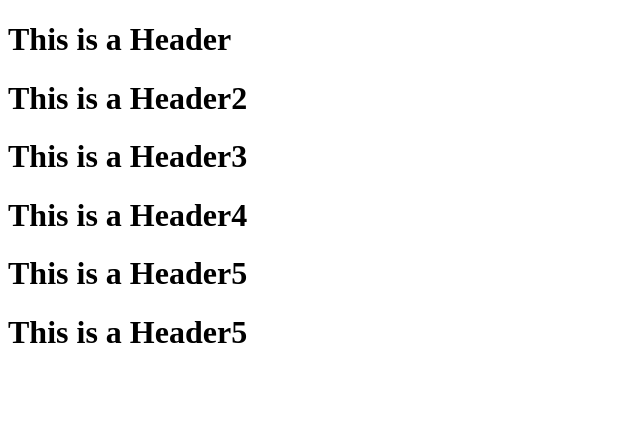
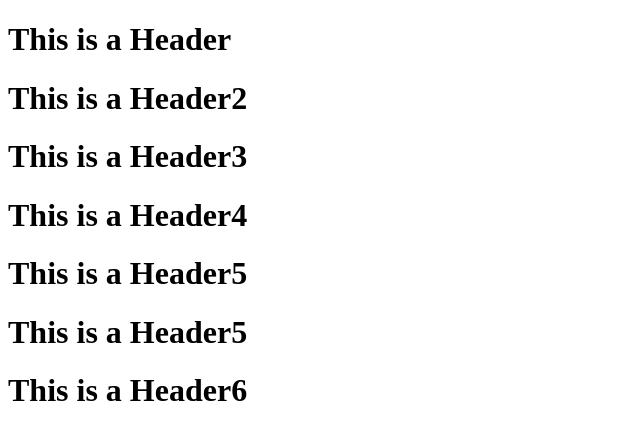
Before and after one commit to lyquoclam123/git-test, a website: page index.html in a window 1280 px wide. Shown: the whole page, without its empty margins (0-640 px from the left). Drawn offline with Linux system fonts and the light colour scheme.

Commit message:
first commit

```diff
--- a/index.html
+++ b/index.html
@@ -10,6 +10,8 @@
     <h1>This is a Header4</h1>
     <h1>This is a Header5</h1>
     <h1>This is a Header5</h1>
+    <h1>This is a Header6</h1>
+
 </body>
 
 </html>
```
